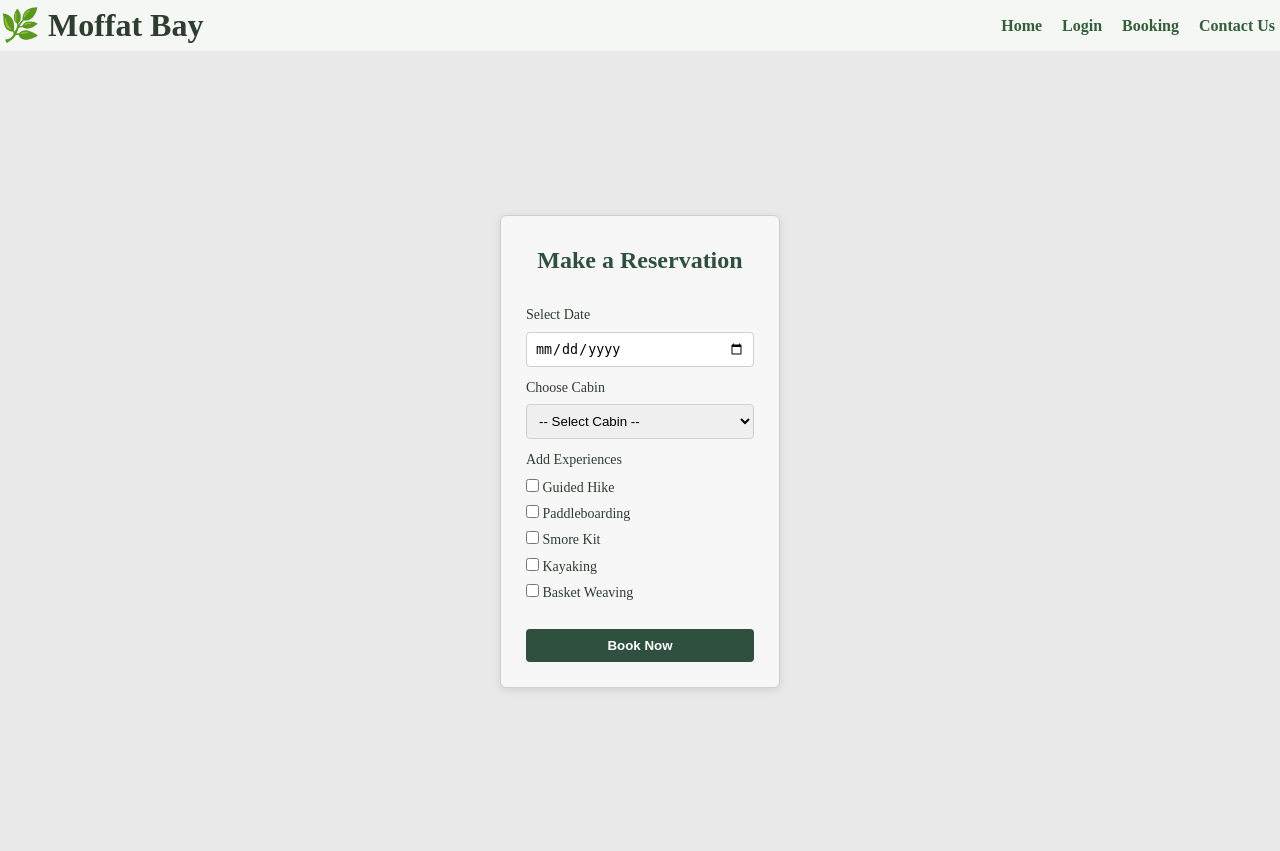
After one commit to ang166varg/Moffat-Bay, a PHP site: page /reservation.html in a window 1280 px wide. The commit adds this page. Run offline with PHP 8.4, Linux system fonts and the light colour scheme.

Commit message:
Added features to each page and followed the theme of Index.html

```diff
--- a/css/styles.css
+++ b/Prototype/css/styles.css
@@ -156,3 +156,195 @@
                 font-size: 2rem;
             }
         }
+
+
+
+
+
+
+.login-container {
+    height: 100vh;
+    display: flex;
+    justify-content: center;
+    align-items: center;
+    background-color: #e9e9e9;
+}
+
+
+.login-form {
+    display: flex;
+    flex-direction: column;
+    padding: 25px;
+    background: #f7f7f7;
+    border: 1px solid #cfcfcf;
+    border-radius: 6px;
+    width: 260px;
+    box-shadow: 0 2px 8px rgba(0, 0, 0, 0.1);
+}
+
+.login-title {
+    text-align: center;
+    margin-bottom: 15px;
+    color: #2f4f3f;
+    font-family: serif;
+}
+
+
+.login-input {
+    margin-bottom: 12px;
+    padding: 8px;
+    border: 1px solid #cfcfcf;
+    border-radius: 4px;
+    font-size: 14px;
+}
+
+
+.login-input:focus {
+    outline: none;
+    border-color: #2f4f3f;
+}
+
+
+.login-button {
+    padding: 9px;
+    background-color: #2f4f3f;
+    color: white;
+    border: none;
+    border-radius: 4px;
+    cursor: pointer;
+    font-weight: bold;
+}
+
+
+.login-button:hover {
+    background-color: #3f6f5a;
+}
+
+
+
+.reservation-container {
+    height: 100vh;
+    display: flex;
+    justify-content: center;
+    align-items: center;
+    background-color: #e9e9e9;
+}
+
+
+.reservation-form {
+    display: flex;
+    flex-direction: column;
+    padding: 25px;
+    background: #f7f7f7;
+    border: 1px solid #cfcfcf;
+    border-radius: 6px;
+    width: 280px;
+    box-shadow: 0 2px 8px rgba(0, 0, 0, 0.1);
+}
+
+
+.reservation-title {
+    text-align: center;
+    margin-bottom: 15px;
+    color: #2f4f3f;
+    font-family: serif;
+}
+
+
+.reservation-label {
+    margin-top: 10px;
+    margin-bottom: 5px;
+    font-size: 14px;
+}
+
+
+.reservation-input,
+.reservation-select {
+    padding: 8px;
+    border: 1px solid #cfcfcf;
+    border-radius: 4px;
+}
+
+
+.reservation-checkbox-group {
+    display: flex;
+    flex-direction: column;
+    font-size: 14px;
+    margin-bottom: 10px;
+}
+
+.reservation-checkbox-group label {
+    margin-bottom: 4px;
+}
+
+
+.reservation-button {
+    margin-top: 10px;
+    padding: 9px;
+    background-color: #2f4f3f;
+    color: white;
+    border: none;
+    border-radius: 4px;
+    cursor: pointer;
+    font-weight: bold;
+}
+
+.reservation-button:hover {
+    background-color: #3f6f5a;
+}
+
+
+.contact-container {
+    height: 100vh;
+    display: flex;
+    justify-content: center;
+    align-items: center;
+    background-color: #e9e9e9;
+}
+
+.contact-form {
+    display: flex;
+    flex-direction: column;
+    padding: 25px;
+    background: #f7f7f7;
+    border: 1px solid #cfcfcf;
+    border-radius: 6px;
+    width: 280px;
+    box-shadow: 0 2px 8px rgba(0, 0, 0, 0.1);
+}
+
+.contact-title {
+    text-align: center;
+    margin-bottom: 15px;
+    color: #2f4f3f;
+    font-family: serif;
+}
+
+.contact-input {
+    margin-bottom: 10px;
+    padding: 8px;
+    border: 1px solid #cfcfcf;
+    border-radius: 4px;
+}
+
+.contact-textarea {
+    margin-bottom: 10px;
+    padding: 8px;
+    border: 1px solid #cfcfcf;
+    border-radius: 4px;
+    resize: none;
+}
+
+.contact-button {
+    padding: 9px;
+    background-color: #2f4f3f;
+    color: white;
+    border: none;
+    border-radius: 4px;
+    cursor: pointer;
+    font-weight: bold;
+}
+
+.contact-button:hover {
+    background-color: #3f6f5a;
+}
--- a/index.html
+++ b/Prototype/index.html
@@ -32,7 +32,7 @@ Acts as first page to greet users and provide navigation to other pages
         <p>
             A peaceful escape inspired by nature, where earthy comfort meets coastal beauty.
         </p>
-        <a href="#" class="button">Begin Your Journey</a>
+        <a href="login.html" class="button">Begin Your Journey</a>
     </div>
 </section>
 
@@ -70,7 +70,7 @@ Acts as first page to greet users and provide navigation to other pages
         <h2>Plan Your Stay</h2>
         <p>Start your reservation and step into a natural lifestyle experience.</p>
         <br>
-        <a href="#" class="button">Reserve Now</a>
+        <a href="reservation.html" class="button">Reserve Now</a>
     </div>
 </section>
 
--- /dev/null
+++ b/Prototype/reservation.html
@@ -0,0 +1,58 @@
+<!DOCTYPE html>
+<html lang="en">
+
+<head>
+    <meta charset="UTF-8">
+    <title>Moffat Bay Lodge</title>
+    <link rel="stylesheet" href="css/styles.css">
+</head>
+<body>
+    <div class="top-bar">
+    <div class="logo">🌿 Moffat Bay</div>
+
+    <nav>
+        <ul>
+            <li><a href="index.html">Home</a></li>
+            <li><a href="login.html">Login</a></li>
+            <li><a href="reservation.html">Booking</a></li>
+            <li><a href="contact.html">Contact Us</a></li>
+        </ul>
+    </nav>
+</div>
+
+
+<div class="reservation-container">
+    <form class="reservation-form">
+        <h2 class="reservation-title">Make a Reservation</h2>
+
+
+        <label class="reservation-label">Select Date</label>
+        <input type="date" class="reservation-input" required>
+
+
+        <label class="reservation-label">Choose Cabin</label>
+        <select class="reservation-select" required>
+            <option value="">-- Select Cabin --</option>
+            <option>Private Cabin</option>
+            <option>Family Cabin</option>
+            <option>Couples Cabin</option>
+        </select>
+
+
+        <label class="reservation-label">Add Experiences</label>
+
+        <div class="reservation-checkbox-group">
+            <label><input type="checkbox"> Guided Hike</label>
+            <label><input type="checkbox"> Paddleboarding</label>
+            <label><input type="checkbox"> Smore Kit</label>
+            <label><input type="checkbox"> Kayaking</label>
+            <label><input type="checkbox"> Basket Weaving</label>
+        </div>
+
+        <button type="submit" class="reservation-button">Book Now</button>
+    </form>
+</div>
+
+
+</body>
+</html>
```
Also changed, not shown: Prototype/contact.html (added, +39 -0 lines), Prototype/login.html (renamed from contact.html, +15 -1 lines), login.html (deleted, +0 -21 lines), reservation.html (deleted, +0 -21 lines), Prototype/README.md (renamed from README.md), 2 other files.
